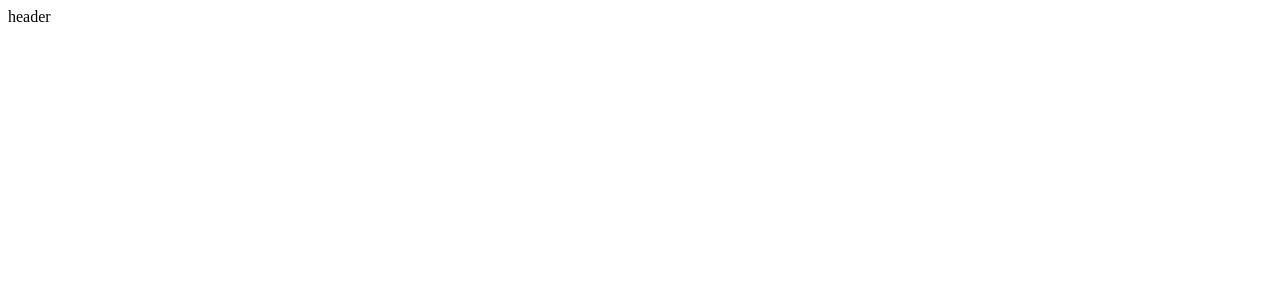
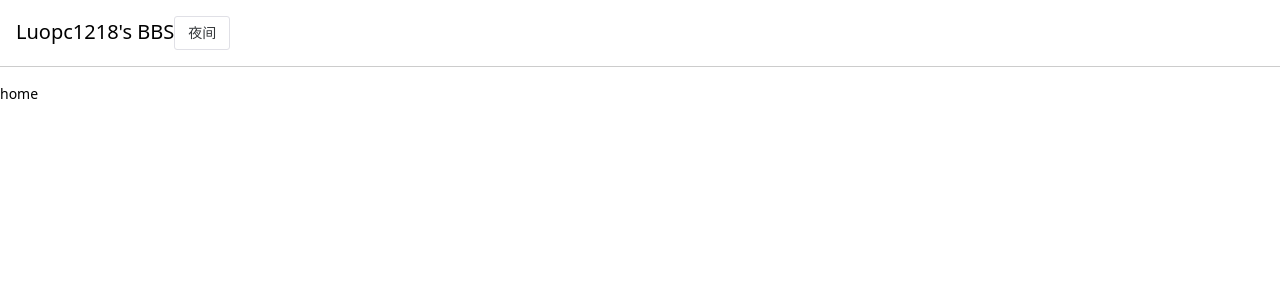
Before and after one commit to luopc1218/luopc1218-web, a Vue app: page / in a window 1280 px wide. Shown: the top 300 px of the page. Built offline with nearby package versions, Linux system fonts and the light colour scheme.

Commit message:
push codes.

```diff
--- a/src/App.vue
+++ b/src/App.vue
@@ -1,6 +1,33 @@
 <template>
-  <router-view />
+  <NConfigProvider :themeOverrides="themeOverrides" :theme="darkMode ? darkTheme : undefined">
+    <Header />
+    <router-view />
+  </NConfigProvider>
 </template>
 
-<style lang="scss">
-</style>
+<script lang="ts">
+import { defineComponent, computed, ComputedRef } from 'vue';
+import Header from './components/Header.vue'
+import { NConfigProvider, GlobalThemeOverrides, darkTheme } from 'naive-ui'
+import { useStore } from 'vuex'
+import { globalStoreStates } from './store';
+
+export default defineComponent({
+  name: 'IndexPage',
+  components: { Header, NConfigProvider },
+  setup() {
+    const store = useStore<globalStoreStates>()
+    const darkMode = computed(() => store.state.theme.darkMode)
+    const themeOverrides = computed<GlobalThemeOverrides>(() => ({
+      common: {
+        baseColor: store.state.theme.primaryColor,
+      },
+    }))
+    return {
+      themeOverrides,
+      darkMode,
+      darkTheme
+    }
+  }
+});
+</script>
--- /dev/null
+++ b/src/components/Header.vue
@@ -0,0 +1,43 @@
+<template>
+    <div class="header">
+        <div class="title">
+            Luopc1218's BBS
+        </div>
+        <n-menu />
+        <n-button @click="changeDarkMode">{{ store.state.theme.darkMode ? "日间" : "夜间" }}</n-button>
+    </div>
+</template>
+
+<script lang="ts">
+import { defineComponent } from "vue";
+import { NMenu, NButton } from 'naive-ui'
+import { useStore } from 'vuex'
+import { globalStoreStates } from "@/store";
+
+export default defineComponent({
+    components: { NMenu, NButton },
+    setup() {
+        const store = useStore<globalStoreStates>()
+        const changeDarkMode = () => {
+            console.log(store.state.theme);
+        }
+        return {
+            store, changeDarkMode
+        }
+    }
+})
+</script>
+
+<style lang="scss">
+.header {
+    padding: 1rem;
+    display: flex;
+    align-content: flex-end;
+    border-bottom: 1px solid #ccc;
+    margin-bottom: 1rem;
+
+    .title {
+        font-size: 20px;
+    }
+}
+</style>
--- /dev/null
+++ b/src/pages/home/HomePage.vue
@@ -0,0 +1,13 @@
+<template lang="">
+    <div>
+        home
+    </div>
+</template>
+<script lang="ts">
+export default {
+
+}
+</script>
+<style lang="">
+
+</style>
--- a/src/pages/index/IndexPage.vue
+++ /dev/null
@@ -1,16 +0,0 @@
-<template>
-  <div class="index">
-    <IndexHeader />
-    <router-view />
-  </div>
-</template>
-
-<script lang="ts">
-import { defineComponent } from 'vue';
-import IndexHeader from './components/IndexHeader.vue'
-
-export default defineComponent({
-  name: 'IndexPage',
-  components: { IndexHeader }
-});
-</script>
--- a/src/pages/index/components/IndexHeader.vue
+++ b/src/pages/profile/ProfilePage.vue
@@ -1,15 +1,13 @@
-<template>
+<template lang="">
     <div>
-        header
+        Profile
     </div>
 </template>
-
 <script lang="ts">
 export default {
 
 }
 </script>
-
 <style lang="">
 
 </style>
--- a/src/router/index.ts
+++ b/src/router/index.ts
@@ -1,11 +1,17 @@
 import { createRouter, createWebHistory, RouteRecordRaw } from 'vue-router'
-import IndexPage from '../pages/index/IndexPage.vue'
+import HomePage from '../pages/home/HomePage.vue'
+import ProfilePage from '@/pages/profile/ProfilePage.vue'
 
 const routes: Array<RouteRecordRaw> = [
   {
     path: '/',
-    name: 'index',
-    component: IndexPage
+    name: "home",
+    component: HomePage
+  },
+  {
+    path: '/profile',
+    name: "profile",
+    component: ProfilePage
   }
 ]
 
--- a/src/store/index.ts
+++ b/src/store/index.ts
@@ -1,7 +1,22 @@
 import { createStore } from 'vuex'
 
-export default createStore({
+export interface globalStoreStates {
+  theme: {
+    darkMode: boolean;
+    backgroundColor: string;
+    textColor: string;
+    primaryColor: string;
+  }
+}
+
+export default createStore<globalStoreStates>({
   state: {
+    theme: {
+      darkMode: false,
+      backgroundColor: "#fff",
+      textColor: "#000",
+      primaryColor: "#323232"
+    }
   },
   getters: {
   },
```
Also changed, not shown: .eslintrc.js.
